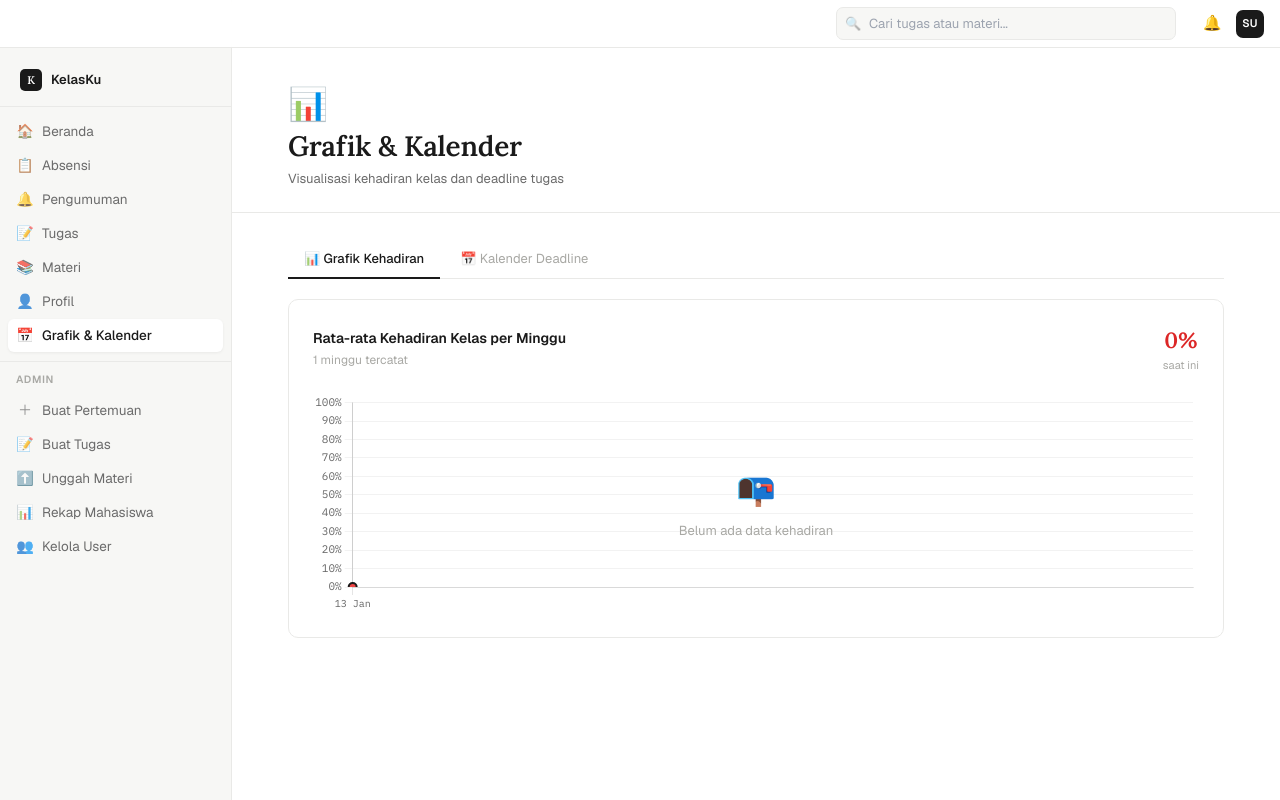
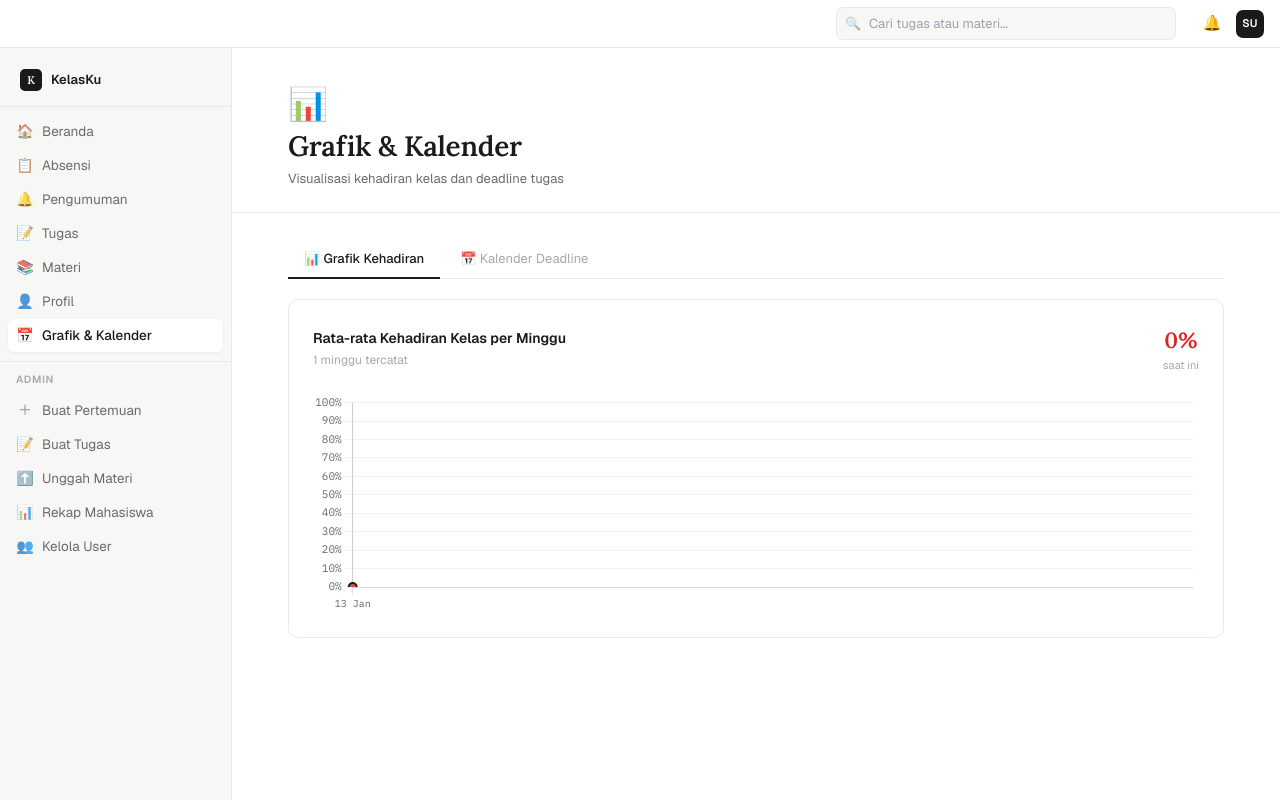
Before and after one commit to Mogu2709/dashboard-kelas, a Django app: page /tugas/grafik/ in a window 1280 px wide. Run offline with Django 5.2, Linux system fonts and the light colour scheme; a user stored in the database is signed in; tables that the repository leaves empty hold one stand-in row (values such as "Sample post"); data that the repository does not hold is empty; some libraries are stand-ins or nearby versions.

Commit message:
fix bug grafik kalender

```diff
--- a/templates/grafik_kalender.html
+++ b/templates/grafik_kalender.html
@@ -43,7 +43,7 @@
             </div>
             <div style="position:relative;height:220px;">
                 <canvas id="grafikCanvas"></canvas>
-                <div id="grafik-empty" style="display:none;position:absolute;inset:0;display:flex;align-items:center;justify-content:center;flex-direction:column;gap:8px;">
+                <div id="grafik-empty" style="display:none;position:absolute;inset:0;align-items:center;justify-content:center;flex-direction:column;gap:8px;">
                     <div style="font-size:32px;">📭</div>
                     <div style="font-size:13px;color:var(--text-tertiary);">Belum ada data kehadiran</div>
                 </div>
```
